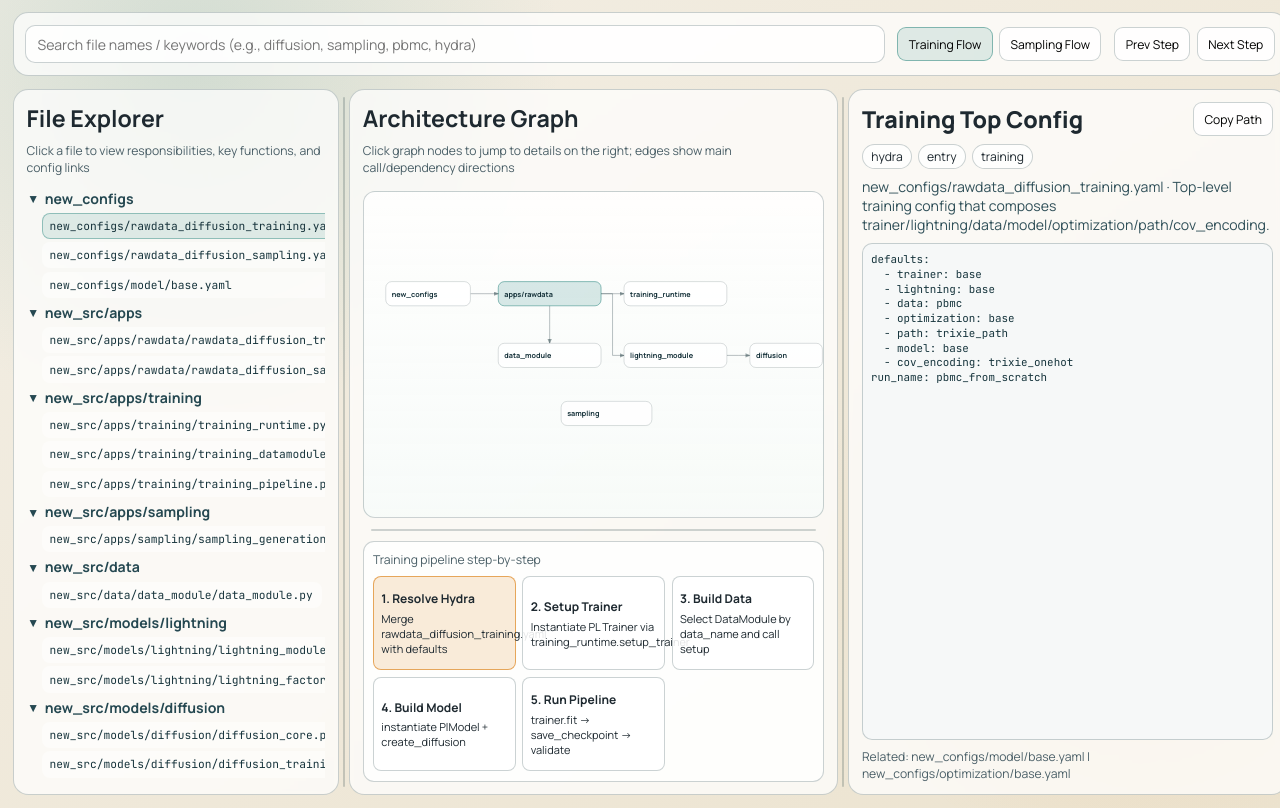
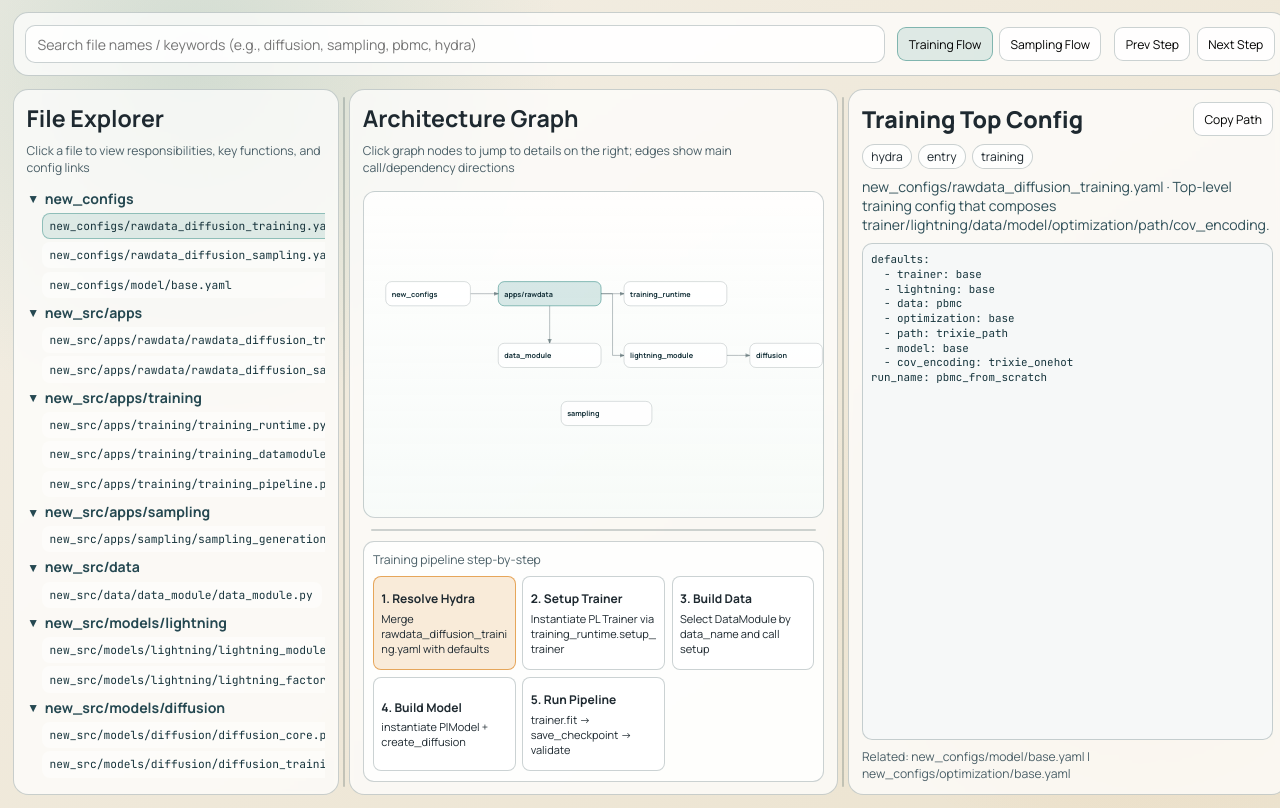
Before and after one commit to ZichongWang/PerturbDiff, a plain HTML site: page index.html in a window 1280 px wide. Shown: the part 107-915 px from the top of the page. Drawn offline with Linux system fonts and the light colour scheme.

```diff
--- a/index.html
+++ b/index.html
@@ -259,6 +259,9 @@
       flex-direction: column;
       gap: .24rem;
       justify-content: center;
+      min-width: 0;
+      overflow-wrap: anywhere;
+      word-break: break-word;
     }
     .step strong { font-size: clamp(.74rem, .94vw, .9rem); }
     .step.active { border-color: rgba(217,119,6,.6); background: rgba(217,119,6,.14); }
```
Also changed, not shown: 1 other file.
